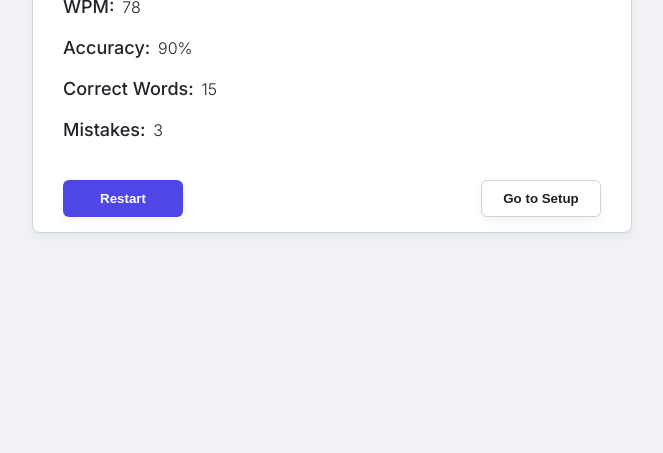
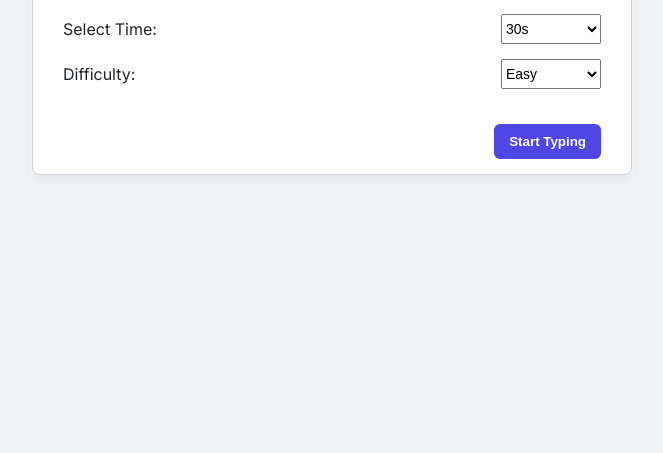
Before and after one commit to Imoyemi-1/typing-speed-app, a website: page index.html in a window 1280 px wide. Shown: the part 347-800 px from the top of the page, without its empty margins (308-971 px from the left). Drawn offline with Linux system fonts and the light colour scheme.

Commit message:
fix: active screen

```diff
--- a/index.html
+++ b/index.html
@@ -8,7 +8,7 @@
   </head>
   <body>
     <div id="container">
-      <div class="screen" id="start-screen">
+      <div class="screen active" id="start-screen">
         <h1>Typing Speed Test</h1>
         <div class="select-container">
           <label for="select-time">Select Time:</label>
@@ -56,7 +56,7 @@
           <p id="word-type">Words Typed: <span>15</span></p>
         </div>
       </div>
-      <div class="screen active" id="result-screen">
+      <div class="screen" id="result-screen">
         <h1>Typing Speed Results</h1>
         <div id="details">
           <p class="result-txt">Time: <span>60 seconds</span></p>
```
